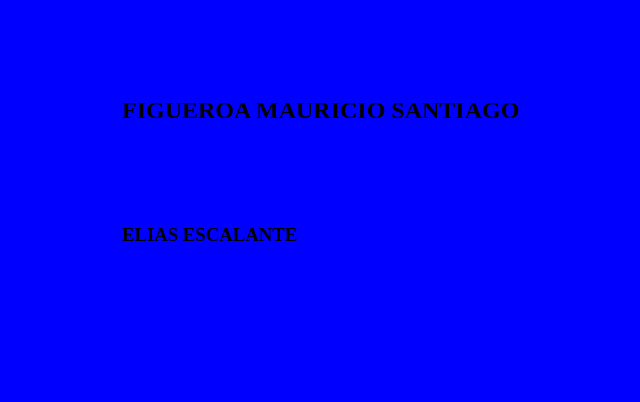
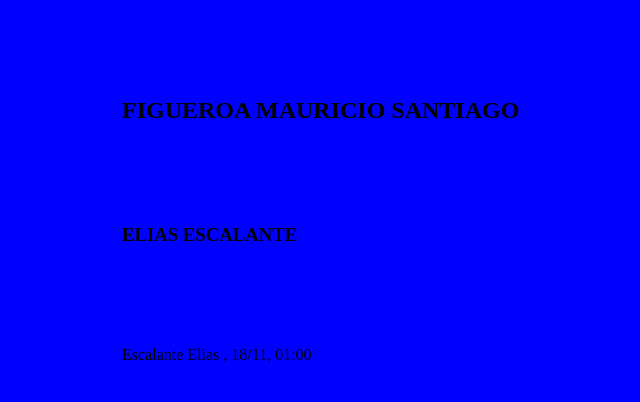
Before and after one commit to deus-sudo26/TP_SO_I4_Equipo_105, a plain HTML site: page index.html in a window 1280 px wide. Shown: the part 240-642 px from the top of the page, without its empty margins (178-818 px from the left). Drawn offline with Linux system fonts and the light colour scheme.

Commit message:
alfa hace push

```diff
--- a/index.html
+++ b/index.html
@@ -10,5 +10,6 @@
     <h1>Control de versiones</h1>
     <h2>FIGUEROA MAURICIO SANTIAGO</h2>
     <h3>ELIAS ESCALANTE</h3>
+    <p>Escalante Elias , 18/11, 01:00</p>
 </body>
 </html>
```
